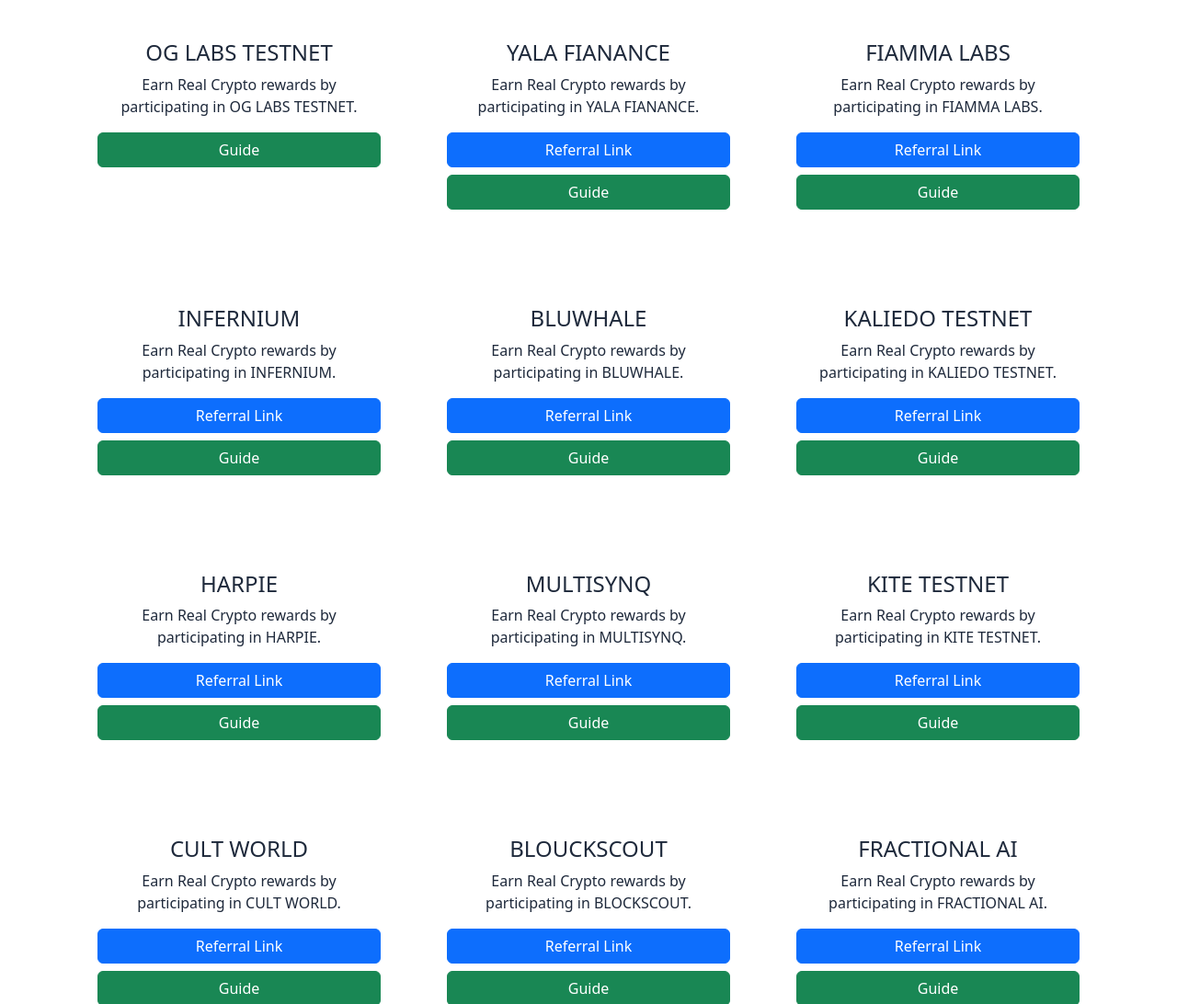
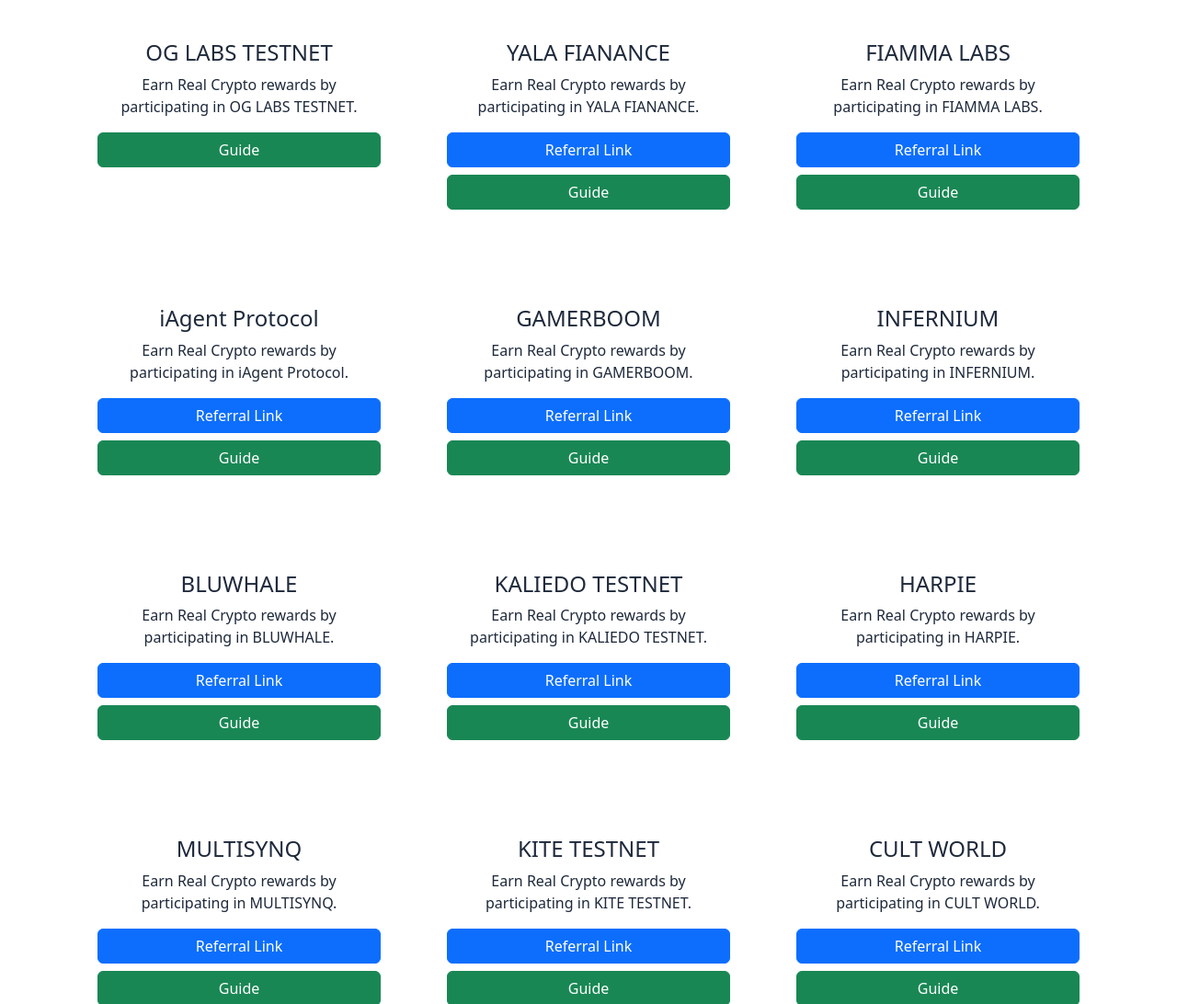
Before and after one commit to lastborn04/Airdrop_project, a plain HTML site: page index.html in a window 1280 px wide. Shown: the part 1943-3035 px from the top of the page at 92% size. Drawn offline with nearby package versions, Linux system fonts and the light colour scheme.

Commit message:
updated changes

```diff
--- a/index.html
+++ b/index.html
@@ -184,8 +184,26 @@
                 <div class="project-card">
                     <h4>FIAMMA LABS</h4>
                     <p>Earn Real Crypto rewards by participating in FIAMMA LABS.</p>
-                    <a href="https://test-bridge.fiammalabs.io/register?code=8vD7gn" class="btn btn-primary w-100 mb-2">Referral Link</a>
-                    <a href="https://x.com/InfluencerDee/status/1872755205475054009" class="btn btn-success w-100">Guide</a>
+                    <a href="https://alpha-test-bridge.fiammalabs.io/register?code=8vD7gn" class="btn btn-primary w-100 mb-2">Referral Link</a>
+                    <a href="https://x.com/hottiebabegem/status/1893616677033795909" class="btn btn-success w-100">Guide</a>
+                </div>
+            </div>
+
+            <div class="col-md-4 mb-4">
+                <div class="project-card">
+                    <h4>iAgent Protocol</h4>
+                    <p>Earn Real Crypto rewards by participating in iAgent Protocol.</p>
+                    <a href="https://xp.iagentpro.com?ref=BIPEPHibb.co/jkqyrxQZ" class="btn btn-primary w-100 mb-2">Referral Link</a>
+                    <a href="https://x.com/Joshyysmartt/status/1894791328128503965" class="btn btn-success w-100">Guide</a>
+                </div>
+            </div>
+
+            <div class="col-md-4 mb-4">
+                <div class="project-card">
+                    <h4>GAMERBOOM</h4>
+                    <p>Earn Real Crypto rewards by participating in GAMERBOOM.</p>
+                    <a href="https://app.gamerboom.org/i/GBUARBKD" class="btn btn-primary w-100 mb-2">Referral Link</a>
+                    <a href="https://x.com/marjidofficial/status/1894767452644610148" class="btn btn-success w-100">Guide</a>
                 </div>
             </div>
 
```
